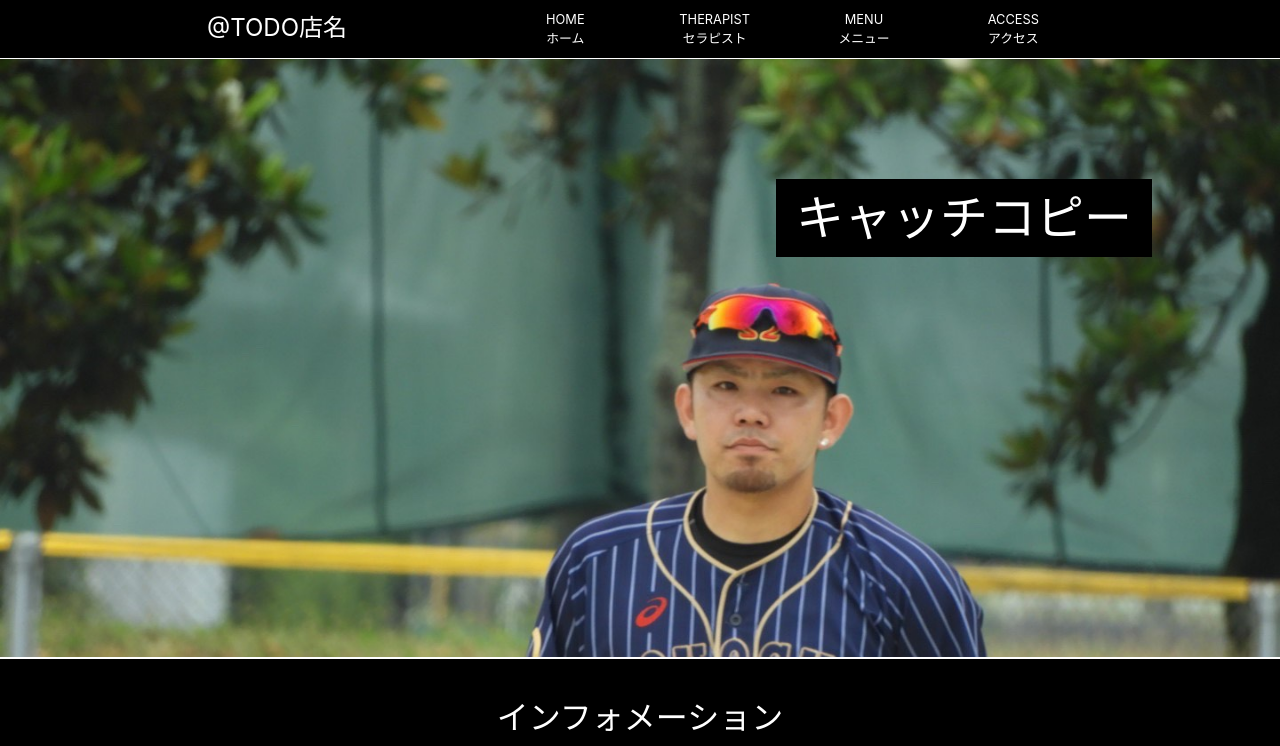
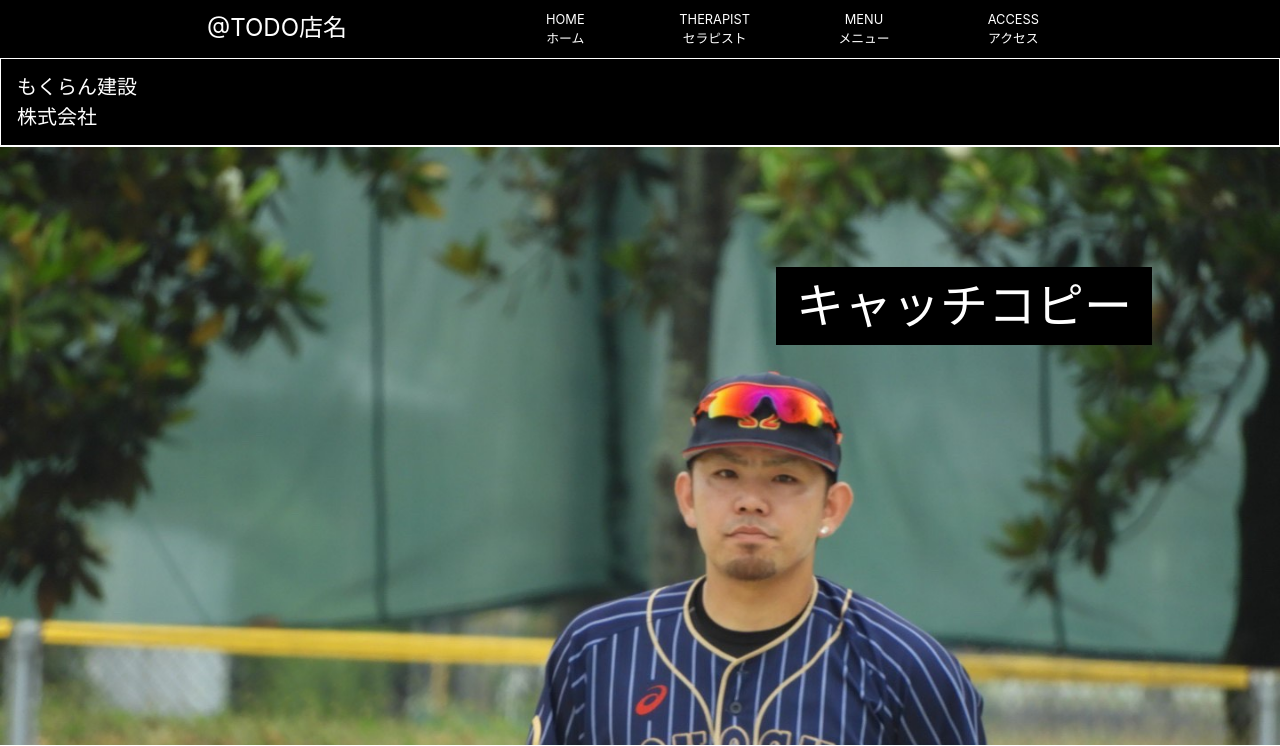
Before and after one commit to genkiasai/aesthetic1, a PHP site: page / in a window 1280 px wide. Shown: the top 746 px of the page. Run offline with PHP 8.4, Linux system fonts and the light colour scheme.

Commit message:
20210624_1

```diff
--- a/index.php
+++ b/index.php
@@ -4,7 +4,7 @@
     <meta charset="UTF-8">
     <meta http-equiv="X-UA-Compatible" content="IE=edge">
     <meta name="viewport" content="width=device-width, initial-scale=1.0">
-    <link rel="stylesheet" href="./style.css">
+    <link rel="stylesheet" href="./style.css?ver=3">
     <link rel="stylesheet" href="https://stackpath.bootstrapcdn.com/bootstrap/4.3.1/css/bootstrap.min.css" integrity="sha384-ggOyR0iXCbMQv3Xipma34MD+dH/1fQ784/j6cY/iJTQUOhcWr7x9JvoRxT2MZw1T" crossorigin="anonymous">
     <title>@TODO</title>
 </head>
@@ -40,6 +40,37 @@
                 </div>
             </div>
         </nav>
+
+        <nav class="navbar navbar-expand-lg navbar-light">
+                    <a class="navbar-brand" href="#scroll-1">
+                        <div class="row nav__logo-area_sp">
+                            <!-- <div class="nav__logo-item col-4 px-0"><img src="./images/logo.webp" alt="ロゴ"></div> -->
+                            <div class="nav__logo-name col-8 px-0"><span class="nav__logo-name_bold">もくらん建設</span><br><span class="nav__logo-name_nomal">株式会社</span></div>
+                        </div>
+                    </a>
+                    <button class="navbar-toggler collapsed" type="button" data-toggle="collapse" data-target="#navbarNav" aria-controls="navbarNav" aria-expanded="false" aria-label="Toggle navigation">
+                        <span class="navbar-toggler-icon"></span>
+                    </button>
+                    <div class="navbar-collapse collapse" id="navbarNav" style="">
+                        <ul class="navbar-nav">
+                            <li class="nav-item active">
+                                <a class="nav-link" href="#scroll-1">ホーム <span class="sr-only">(current)</span></a>
+                            </li>
+                            <li class="nav-item">
+                                <a class="nav-link" href="#scroll-2">サービス</a>
+                            </li>
+                            <li class="nav-item">
+                                <a class="nav-link" href="#scroll-3">会社情報</a>
+                            </li>
+                            <li class="nav-item">
+                                <a class="nav-link" href="#scroll-5">実績紹介</a>
+                            </li>
+                            <li class="nav-item">
+                                <a class="nav-link" href="#scroll-7">お問い合わせ</a>
+                            </li>
+                        </ul>
+                    </div>
+                </nav>
     </header>
 
     <main>
--- a/style.css
+++ b/style.css
@@ -86,6 +86,30 @@
 
 .header__contents-2 {
     text-align: center;
+}
+
+
+.navbar-light .navbar-toggler {
+    /* color: rgba(0,0,0,.5); */
+    /* border-color: rgba(0,0,0,.1); */
+    color: #fff;
+    background-color: #fff;
+}
+
+.bg-light {
+    background-color: #000 !important;
+}
+
+.nav__logo-name_bold,
+.nav__logo-name_nomal {
+    color: #fff;
+}
+
+.navbar {
+    width: 100%;
+    color: #fff !important;
+    background-color: #000 !important;
+    border: 1px solid #fff;
 }
 /* headerここまで */
 
@@ -215,7 +239,7 @@
     height: 200px;
     display: inline-block;
     border: 1px solid #fff;
-    overflow: scroll;
+    overflow: hidden;
     text-align: left;
 }
 
```
